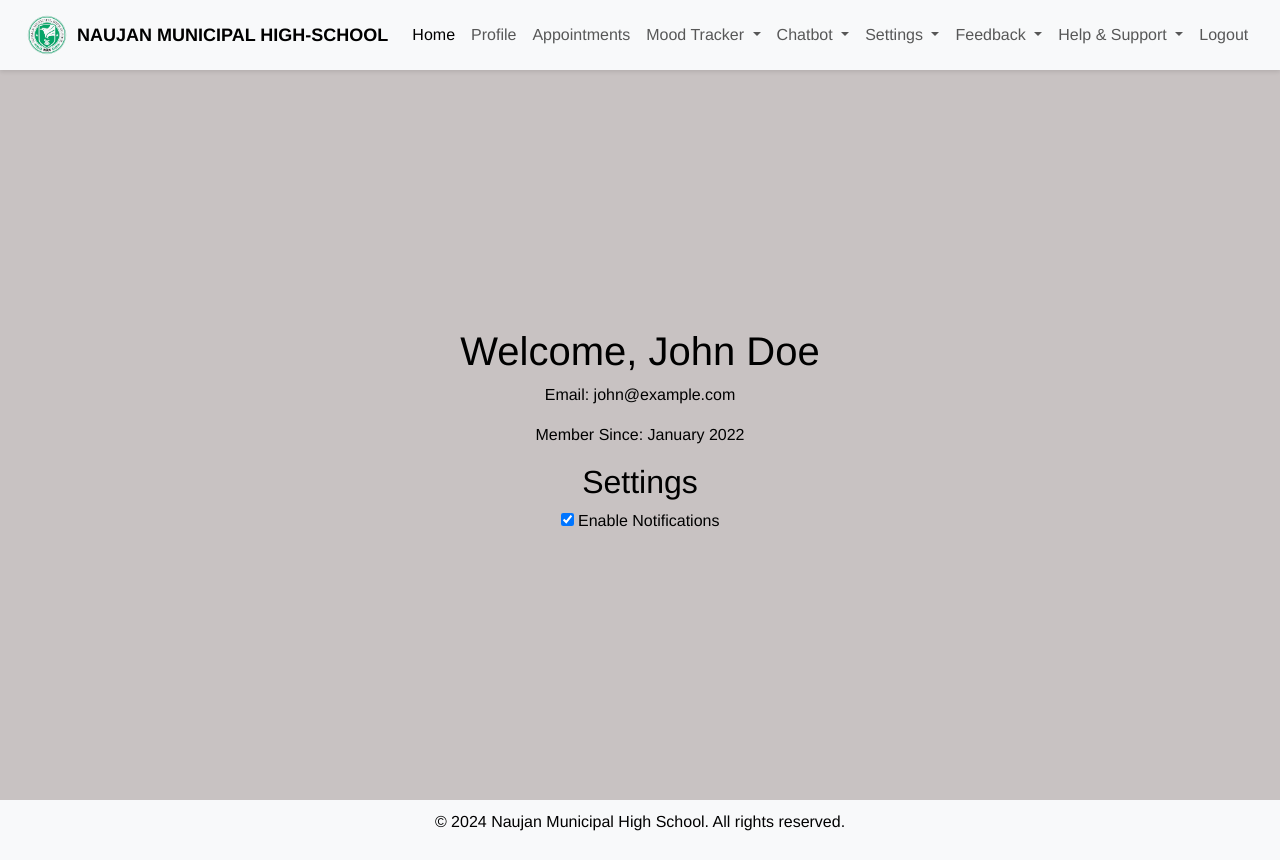
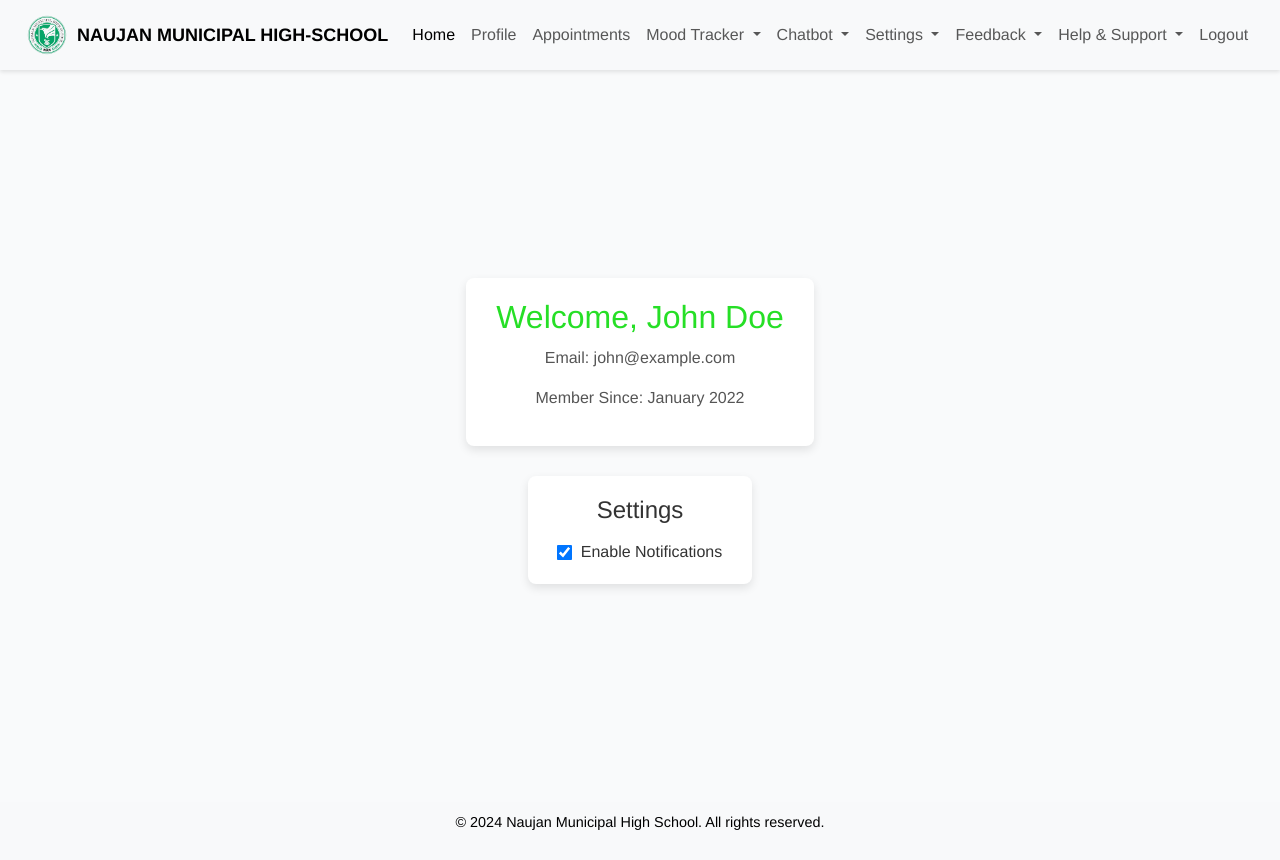
Before and after one commit to jinwoo00/FinalProject_AppDev, a Vue app in the folder frontend/: page /user in a window 1280 px wide. Built offline with nearby package versions, Linux system fonts and the light colour scheme.

Commit message:
frontend

```diff
--- a/frontend/src/components/FrontPage.vue
+++ b/frontend/src/components/FrontPage.vue
@@ -22,15 +22,9 @@
               <h3>Vision</h3>
             </div>
             <div class="flip-card-back education-theme text-justify">
-                We dream of Filipinos
-                who passionately love their country
-                and whose values and competencies
-                enable them to realize their full potential
-                and contribute meaningfully to building the nation.
-                As a learner-centered public institution,
-                the Department of Education
-                continuously improves itself
-                to better serve its stakeholders.
+              We dream of Filipinos who passionately love their country and whose values and competencies enable them to realize
+              their full potential and contribute meaningfully to building the nation. As a learner-centered public institution,
+              the Department of Education continuously improves itself to better serve its stakeholders.
             </div>
           </div>
         </div>
@@ -43,9 +37,6 @@
             <div class="flip-card-back education-theme text-justify">
               To protect and promote the right of every Filipino to quality, equitable, culture-based, and complete basic education.
               Students learn in a child-friendly, gender-sensitive, safe, and motivating environment.
-                Teachers facilitate learning and nurture every learner.
-                Administrators and staff ensure an enabling and supportive environment for effective learning.
-                Family, community, and other stakeholders share responsibility for developing life-long learners.
             </div>
           </div>
         </div>
@@ -84,9 +75,10 @@
 
 body {
   font-family: 'Arial', sans-serif;
-    background: linear-gradient(to right, #A8FF78, #78FFD6);
+  background: #f5f7fa;
   margin: 0;
   padding: 0;
+  color: #070707;
 }
 
 #app {
@@ -97,12 +89,13 @@
   display: flex;
   flex-direction: column;
   align-items: center;
-    padding: 10px 20px;
+  padding: 15px 20px;
+  background: #ffffff00;
   position: relative;
 }
 
 .school-logo {
-    height: 120px;
+  height: 180px;
   margin-bottom: 10px;
 }
 
@@ -115,39 +108,44 @@
 }
 
 nav a {
-    color: #000;
+  color: #333;
   text-decoration: none;
   font-weight: bold;
 }
 
 main {
-    padding: 20px;
+  padding: 40px 20px;
 }
 
 h1 {
-    font-size: 2.5em;
-    color: #333;
+  font-size: 2.8em;
+  color: #000000;
+  margin-bottom: 10px;
 }
 
 .school-description {
   font-size: 1.2em;
-    color: #555;
-    margin: 20px 0;
+  color: #666;
+  margin: 20px auto;
+  max-width: 800px;
 }
 
 .cards-container {
   display: flex;
   justify-content: center;
-    gap: 20px;
+  gap: 25px;
   margin-top: 30px;
+  flex-wrap: wrap;
 }
 
 .flip-card {
   background-color: transparent;
-    width: 350px;
-    height: 300px;
+  width: 300px;
+  height: 250px;
   perspective: 1000px;
   cursor: pointer;
+  border-radius: 12px;
+  box-shadow: 0 4px 8px rgba(0, 0, 0, 0.2);
 }
 
 .flip-card-inner {
@@ -155,8 +153,9 @@
   width: 100%;
   height: 100%;
   text-align: center;
-    transition: transform 0.6s;
+  transition: transform 0.6s ease-in-out;
   transform-style: preserve-3d;
+  border-radius: 12px;
 }
 
 .flip-card:hover .flip-card-inner {
@@ -171,30 +170,28 @@
   display: flex;
   justify-content: center;
   align-items: center;
-    border-radius: 10px;
-    font-size: 1.2em;
-    background: linear-gradient(to right, #78FFD6, #A8FF78);
+  border-radius: 12px;
   padding: 20px;
   box-sizing: border-box;
+  color: #fff;
+}
+
+.flip-card-front {
+  background: #006417;
 }
 
 .flip-card-back {
   transform: rotateY(180deg);
-    background: linear-gradient(to right, #A8FF78, #78FFD6);
-    text-align: justify;
+  background: #1fde12;
 }
 
-  .education-theme {
-    background: linear-gradient(to right, #D4E157, #FFEE58);
-    color: #333;
+.education-theme i {
+  font-size: 2em;
+  margin-bottom: 8px;
 }
 
-  .flip-card-front i {
-    font-size: 2em;
-    margin-bottom: 10px;
-  }
-
-  .flip-card-front h3 {
+.education-theme h3 {
   margin: 0;
+  font-size: 1.5em;
 }
 </style>
--- a/frontend/src/components/login.vue
+++ b/frontend/src/components/login.vue
@@ -94,7 +94,7 @@ export default {
 
 .login-container {
   background: rgba(255, 255, 255, 0.85); /* Transparent background */
-  padding: 20px;
+  padding: 40px;
   border-radius: 15px;
   box-shadow: 0 4px 8px rgba(0, 0, 0, 0.3);
   width: 90%;
@@ -133,7 +133,7 @@ label {
 
 .input-icon input {
   width: 100%;
-  padding: 10px 10px 10px 35px; /* Padding for icon space */
+  padding: 10px 10px 10px 60px; /* Padding for icon space */
   border-radius: 5px;
   border: 1px solid #ccc;
   margin-top: 5px;
--- a/frontend/src/components/register.vue
+++ b/frontend/src/components/register.vue
@@ -133,7 +133,7 @@ export default {
 
 .register-container {
   background: rgba(255, 255, 255, 0.85);
-  padding: 30px; /* Increased padding for better spacing */
+  padding: 40px; /* Increased padding for better spacing */
   border-radius: 15px;
   box-shadow: 0 4px 8px rgba(0, 0, 0, 0.3);
   width: 90%;
--- a/frontend/src/components/user.vue
+++ b/frontend/src/components/user.vue
@@ -13,9 +13,9 @@
 
       <section class="settings-section">
         <h2>Settings</h2>
-        <label>
+        <label class="notification-toggle">
           <input type="checkbox" v-model="notifications" />
-          Enable Notifications
+          <span>Enable Notifications</span>
         </label>
       </section>
     </main>
@@ -26,14 +26,14 @@
 </template>
 
 <script>
-import Navbar from '@/components/Navbar.vue'; // Adjust the path to your Navbar component
-import AppFooter from '@/components/Footer.vue'; // Import the Footer component
+import Navbar from '@/components/Navbar.vue';
+import AppFooter from '@/components/Footer.vue';
 
 export default {
   name: 'UserPage',
   components: {
-    Navbar, // Register the Navbar component
-    AppFooter, // Register the Footer component
+    Navbar,
+    AppFooter,
   },
   data() {
     return {
@@ -49,22 +49,83 @@ export default {
 </script>
 
 <style scoped>
-/* Main content styling */
+/* Page Layout */
 .user-page {
   display: flex;
   flex-direction: column;
   min-height: 100vh;
-  background-color: rgb(200, 194, 194);
-  color: black;
+  background-color: #f9fafb; /* Light background */
+  color: #333; /* Dark text color for readability */
 }
 
+/* Main Content */
 .content {
   flex-grow: 1;
   display: flex;
   flex-direction: column;
   align-items: center;
   justify-content: center;
-  padding: 20px;
-  color: black;
+  padding: 40px;
+}
+
+/* Profile Section */
+.profile-section {
+  background-color: #ffffff; /* White card */
+  padding: 20px 30px;
+  border-radius: 8px;
+  box-shadow: 0 4px 10px rgba(0, 0, 0, 0.1); /* Subtle shadow */
+  max-width: 500px;
+  text-align: center;
+  margin-bottom: 30px;
+}
+
+.profile-section h1 {
+  font-size: 2em;
+  margin-bottom: 10px;
+  color: #26df26; /* Primary color */
+}
+
+.profile-section p {
+  font-size: 1em;
+  color: #555; /* Gray text for secondary information */
+}
+
+/* Settings Section */
+.settings-section {
+  background-color: #ffffff;
+  padding: 20px 30px;
+  border-radius: 8px;
+  box-shadow: 0 4px 10px rgba(0, 0, 0, 0.1);
+  max-width: 500px;
+  text-align: center;
+}
+
+.settings-section h2 {
+  font-size: 1.5em;
+  margin-bottom: 15px;
+  color: #333;
+}
+
+/* Notification Toggle */
+.notification-toggle {
+  display: flex;
+  align-items: center;
+  justify-content: center;
+  font-size: 1em;
+  color: #333;
+}
+
+.notification-toggle input[type='checkbox'] {
+  margin-right: 10px;
+  transform: scale(1.2); /* Slightly larger checkbox */
+}
+
+/* Footer */
+footer {
+  padding: 15px;
+  background-color: #006727;
+  color: #000000;
+  text-align: center;
+  font-size: 0.9em;
 }
 </style>
```
Also changed, not shown: frontend/src/components/counselingapp.vue (line endings or trailing spaces). Lines whose indentation alone changed are shown as unchanged.
